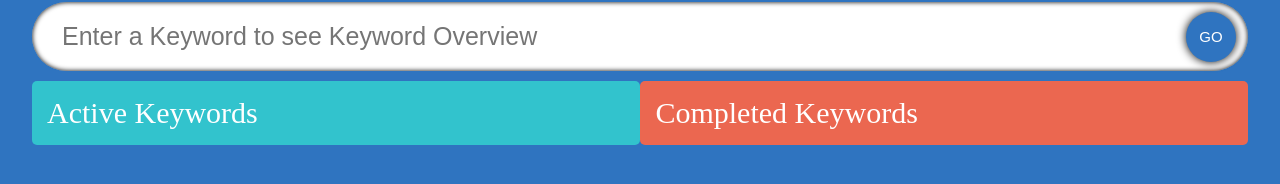
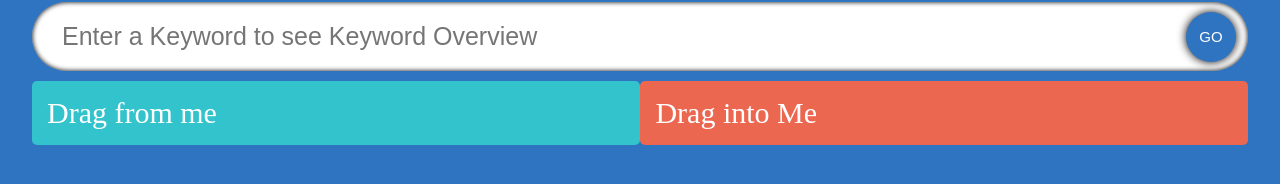
Before and after one commit to anuyeshM/ListKeyword, a React (Create React App) app: page / in a window 1280 px wide. Shown: the part 338-522 px from the top of the page. Built offline with nearby package versions, Linux system fonts and the light colour scheme; a web font is replaced by a local one.

Commit message:
Update TodoList.tsx

```diff
--- a/src/components/TodoList.tsx
+++ b/src/components/TodoList.tsx
@@ -25,7 +25,7 @@ const TodoList: React.FC<props> = ({
             ref={provided.innerRef}
             {...provided.droppableProps}
           >
-            <span className="todos__heading">Active Keywords</span>
+            <span className="todos__heading">Drag from me</span>
             {todos?.map((todo, index) => (
               <SingleTodo
                 index={index}
@@ -48,7 +48,7 @@ const TodoList: React.FC<props> = ({
               snapshot.isDraggingOver ? "dragcomplete" : "remove"
             }`}
           >
-            <span className="todos__heading">Completed Keywords</span>
+            <span className="todos__heading">Drag into Me</span>
             {CompletedTodos?.map((todo, index) => (
               <SingleTodo
                 index={index}
```
